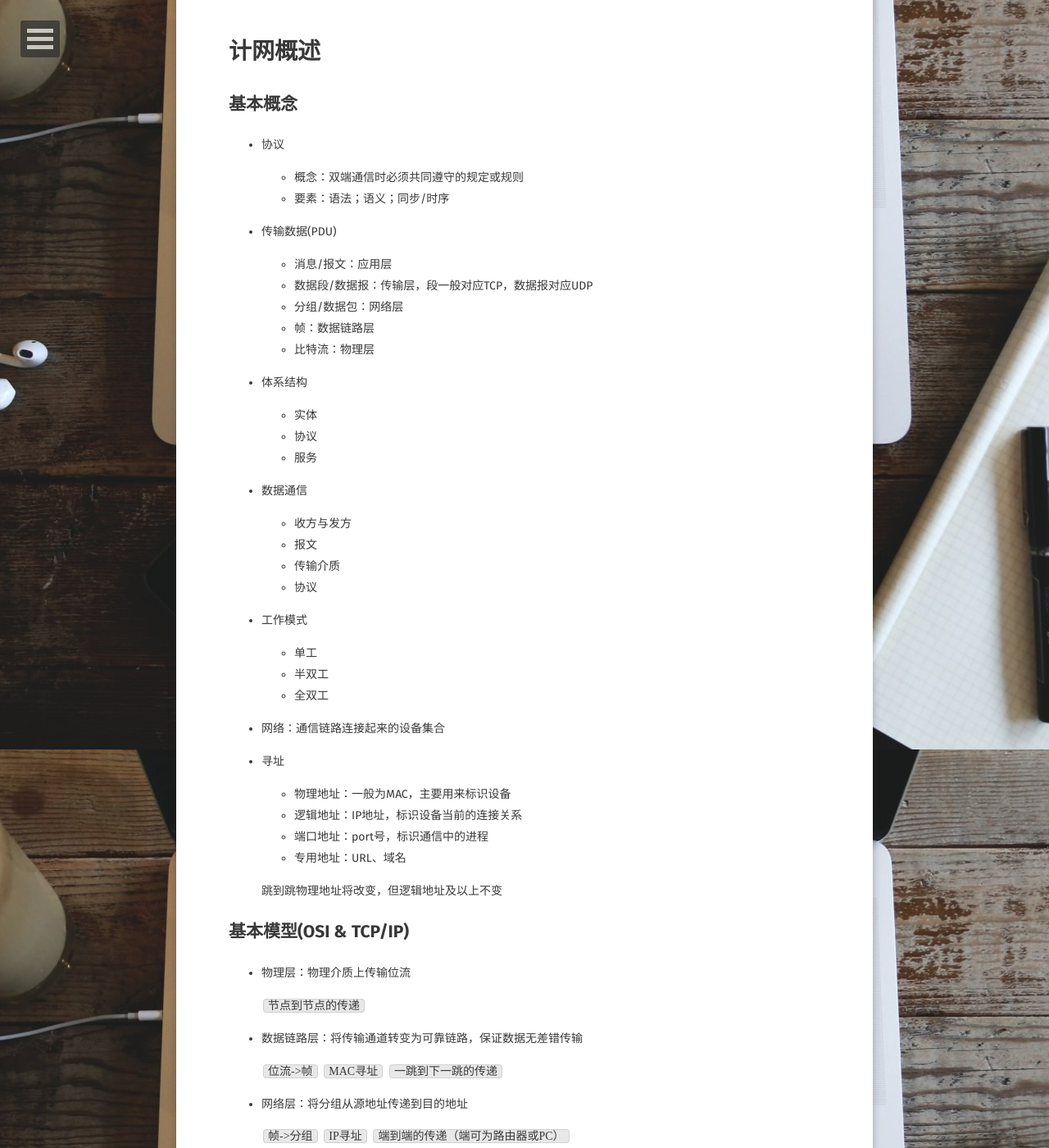
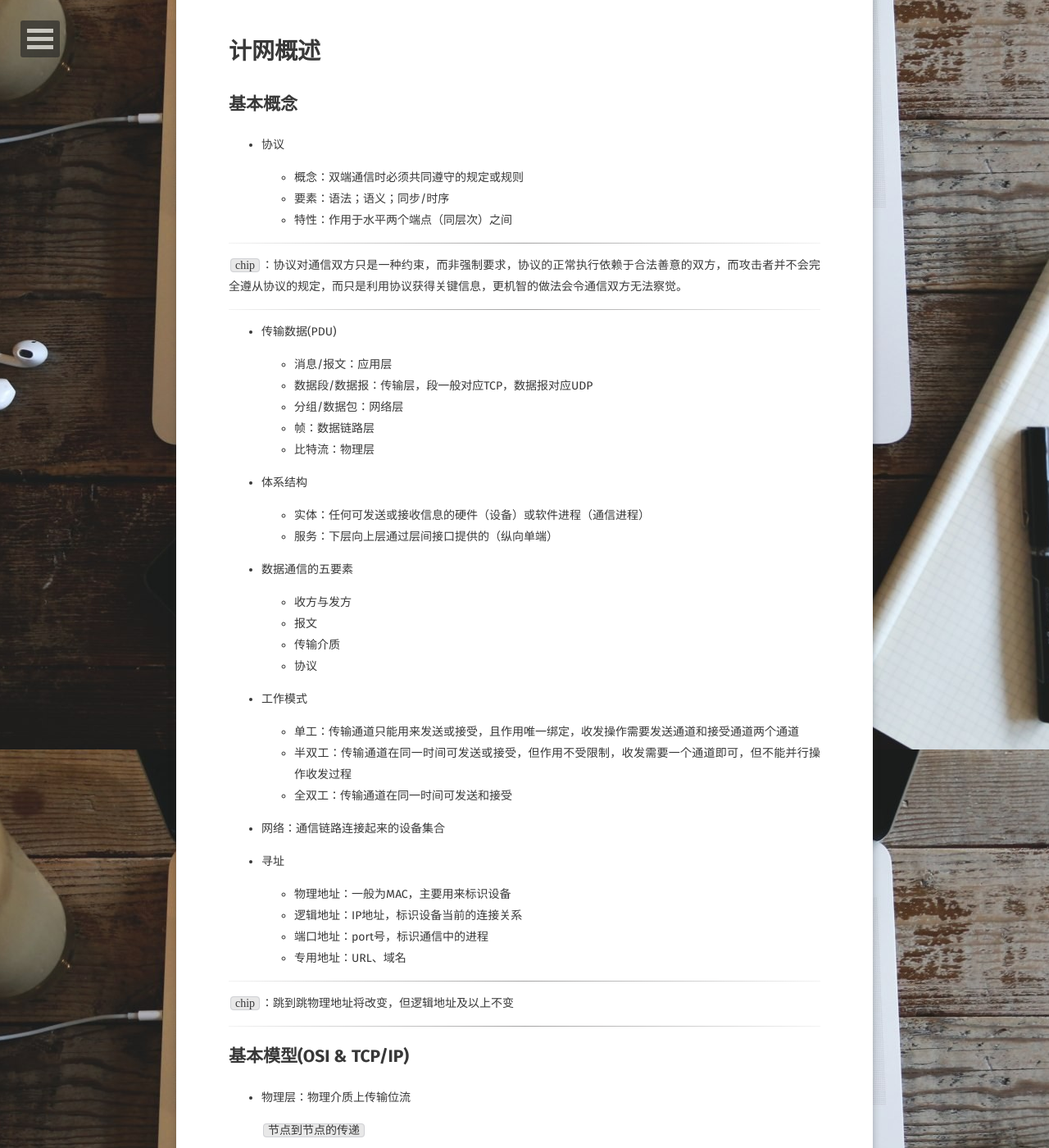
Before and after one commit to Wolfsion/wolfsion.github.io, a Jekyll site: the page built from _posts/2020-09-01-netComm-1.md, in a window 1280 px wide and 1400 px high, scrolled down 333 px. Shown: the whole window at 82% size. Built offline with Jekyll 4.4.1, drawn with Linux system fonts in a browser that asks for light colours; some web fonts are replaced; comment, search, counter and statistics services are not loaded; some of the changed text lies outside the part shown.

Commit message:
add cons

```diff
--- a/_config.yml
+++ b/_config.yml
@@ -1,7 +1,7 @@
 # Site
 title:              Blog
 bio:                '来自Wolfsion的CS 随笔.'
-description:        "一位网安领域人士的博客."
+description:        "网安领域知识博客."
 reading_time:       true
 words_per_minute:   200
 logo:               'assets/img/logo.png'
--- a/_posts/2020-09-01-netComm-1.md
+++ b/_posts/2020-09-01-netComm-1.md
@@ -14,6 +14,15 @@ comments: true
 
   + 概念：双端通信时必须共同遵守的规定或规则
   + 要素：语法；语义；同步/时序
+  + 特性：作用于水平两个端点（同层次）之间
+
+  ------
+
+  `chip`：协议对通信双方只是一种约束，而非强制要求，协议的正常执行依赖于合法善意的双方，而攻击者并不会完全遵从协议的规定，而只是利用协议获得关键信息，更机智的做法会令通信双方无法察觉。
+
+  ------
+
+
 
 + 传输数据(PDU)
 
@@ -25,11 +34,10 @@ comments: true
 
 + 体系结构
 
-  + 实体
-  + 协议
-  + 服务
+  + 实体：任何可发送或接收信息的硬件（设备）或软件进程（通信进程）
+  + 服务：下层向上层通过层间接口提供的（纵向单端）
 
-+ 数据通信
++ 数据通信的五要素
 
   + 收方与发方
   + 报文
@@ -38,9 +46,9 @@ comments: true
 
 + 工作模式
 
-  + 单工
-  + 半双工
-  + 全双工
+  + 单工：传输通道只能用来发送或接受，且作用唯一绑定，收发操作需要发送通道和接受通道两个通道
+  + 半双工：传输通道在同一时间可发送或接受，但作用不受限制，收发需要一个通道即可，但不能并行操作收发过程
+  + 全双工：传输通道在同一时间可发送和接受
 
 + 网络：通信链路连接起来的设备集合
 
@@ -51,7 +59,13 @@ comments: true
   + 端口地址：port号，标识通信中的进程
   + 专用地址：URL、域名
 
-  跳到跳物理地址将改变，但逻辑地址及以上不变
+  ------
+
+  `chip`：跳到跳物理地址将改变，但逻辑地址及以上不变
+
+  ------
+
+
 
 
 
@@ -79,7 +93,22 @@ comments: true
 
 + 应用层：使得用户可以访问网络，提供接口和服务
 
-说明：
+------
 
-1. 数据链路层和传输层提供可靠传输和差错控制机制
-2. 各层的PDU由下到上拆解，由上到下封装，上层的PDU为下层的载荷
+`chip`：
+
+1. 数据链路层和传输层均提供可靠传输和差错控制机制，本质由于物理层和网络层向上提供了不可靠的服务
+
+   |   **传输层（提供可靠机制）**   |
+   | :----------------------------: |
+   |      **网络层（不可靠）**      |
+   | **数据链路层（提供可靠机制）** |
+   |      **物理层（不可靠）**      |
+
+2. 各层的服务可靠性保证是相互独立的，下层服务可靠并不能确保上层服务可靠，本质上由于服务的粒度不同
+
+3. 各层的PDU由下到上拆解，由上到下封装，上层的PDU为下层的载荷
+
+4. PDU实际的形式均为二进制bit流
+
+------
```
Also changed, not shown: _posts/2020-10-15-netComm-3.md (+12 -2 lines), assets/img/netComm-3.png (added).
